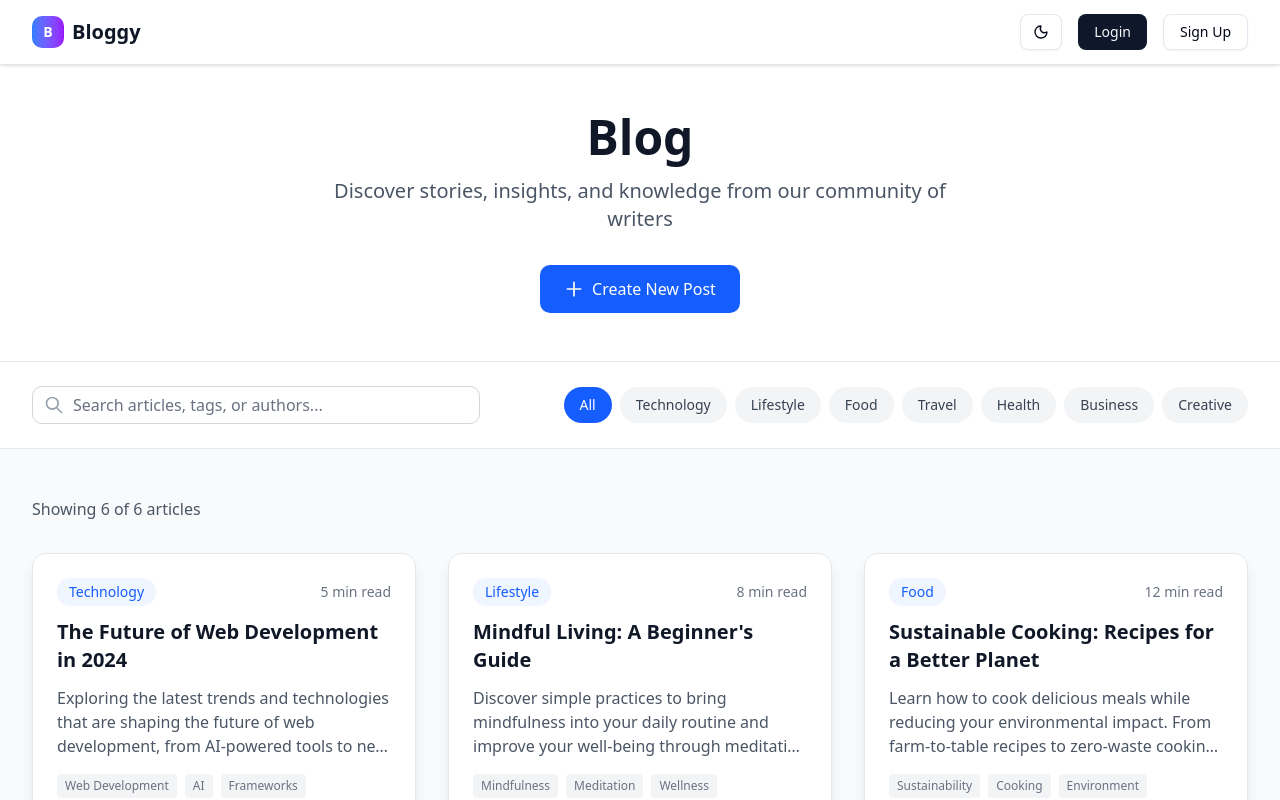
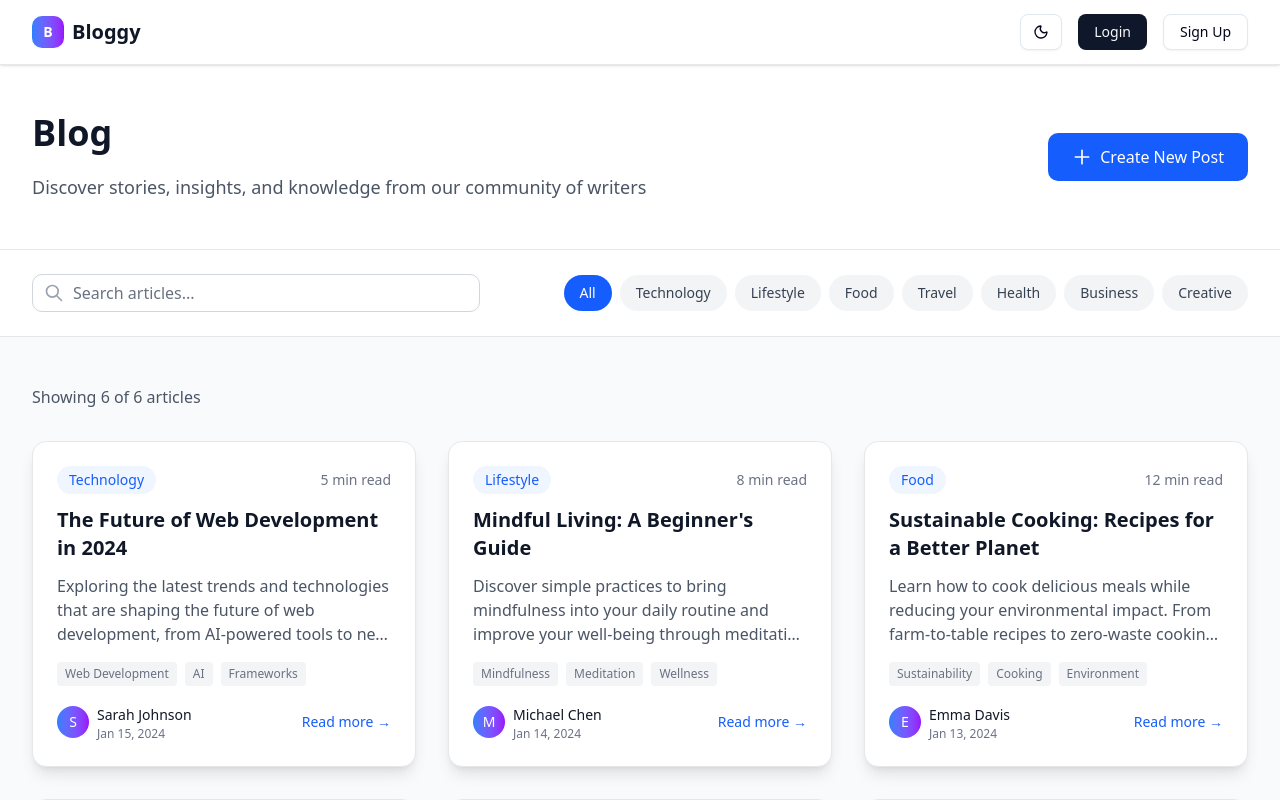
Before and after one commit to nafasebra/bloggy, a Next.js app in the folder front/: page /blog in a window 1280 px wide. Shown: the top 800 px of the page. Built offline with nearby package versions, Linux system fonts and the light colour scheme; no server answers.

Commit message:
fix(frontend): change style of blog page

```diff
--- a/front/src/app/blog/page.tsx
+++ b/front/src/app/blog/page.tsx
@@ -112,15 +112,17 @@
     <div className="min-h-screen bg-gray-50 dark:bg-gray-900">
       {/* Header */}
       <div className="bg-white dark:bg-gray-800 border-b border-gray-200 dark:border-gray-700">
-        <div className="max-w-7xl mx-auto px-4 sm:px-6 lg:px-8 py-12">
-          <div className="text-center">
-            <h1 className="text-4xl md:text-5xl font-bold text-gray-900 dark:text-white mb-4">
+        <div className="flex flex-col sm:flex-row items-center justify-between gap-4 max-w-7xl mx-auto px-4 sm:px-6 lg:px-8 py-12">
+            <div className="text-left space-y-5">
+            <h1 className="text-4xl font-bold text-gray-900 dark:text-white">
               Blog
             </h1>
-            <p className="text-xl text-gray-600 dark:text-gray-300 max-w-2xl mx-auto mb-8">
+            <p className="text-lg text-gray-600 dark:text-gray-300 max-w-2xl">
               Discover stories, insights, and knowledge from our community of
               writers
             </p>
+            </div>
+            <div>
             <Link
               href="/blog/new"
               className="inline-flex items-center px-6 py-3 bg-blue-600 text-white font-medium rounded-lg hover:bg-blue-700 transition-colors"
@@ -140,7 +142,8 @@
               </svg>
               Create New Post
             </Link>
-          </div>
+
+            </div>
         </div>
       </div>
 
@@ -151,7 +154,7 @@
             <SearchBar
               value={searchQuery}
               onChange={setSearchQuery}
-              placeholder="Search articles, tags, or authors..."
+              placeholder="Search articles..."
             />
 
             <div className="flex flex-wrap gap-2">
```
